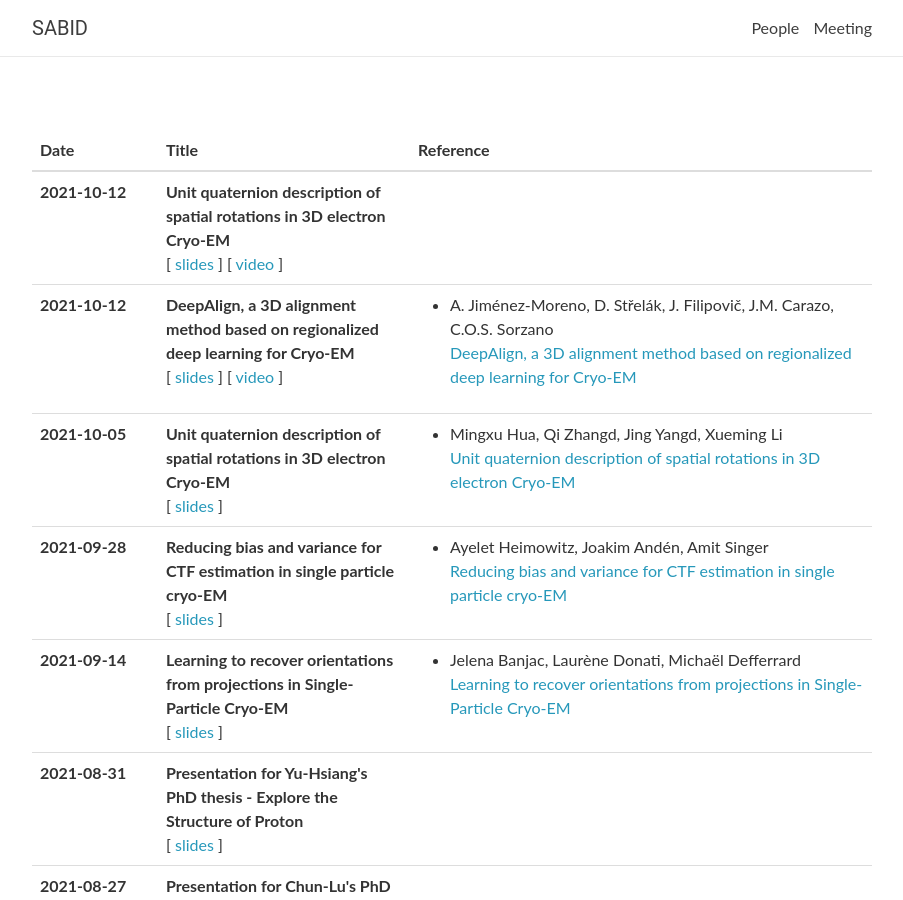
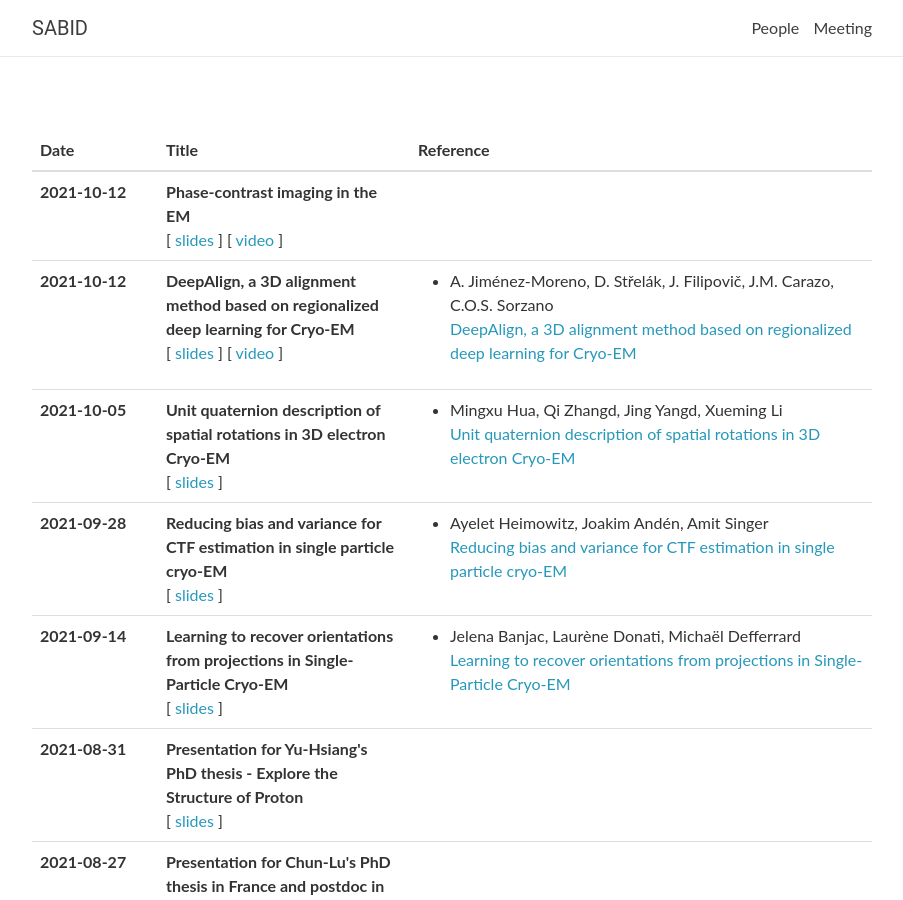
Before and after one commit to sabid-cryoem/sabid-cryoem.github.io, a Jekyll site: the page built from 4afcccebf7d457a13a4f8aeea0bbeef04fd86ee9/index.html, in a window 1280 px wide and 900 px high. Shown: the whole window, without its empty margins (188-1091 px from the left). Built offline with Jekyll 4.4.1, drawn with Linux system fonts in a browser that asks for light colours; nearby versions of some CDN libraries; comment, search, counter and statistics services are not loaded.

Commit message:
update meeting

```diff
--- a/_data/meeting.yml
+++ b/_data/meeting.yml
@@ -1,6 +1,6 @@
 - date: 2021-10-12
   title: >
-    <strong>Unit quaternion description of spatial rotations in 3D electron Cryo-EM</strong>
+    <strong>Phase-contrast imaging in the EM</strong>
   video: <a href="https://youtu.be/Q14fErjyips">video</a>
   slides: <a href="/assets/slides/CTF.pdf">slides</a>
   notes:
```
